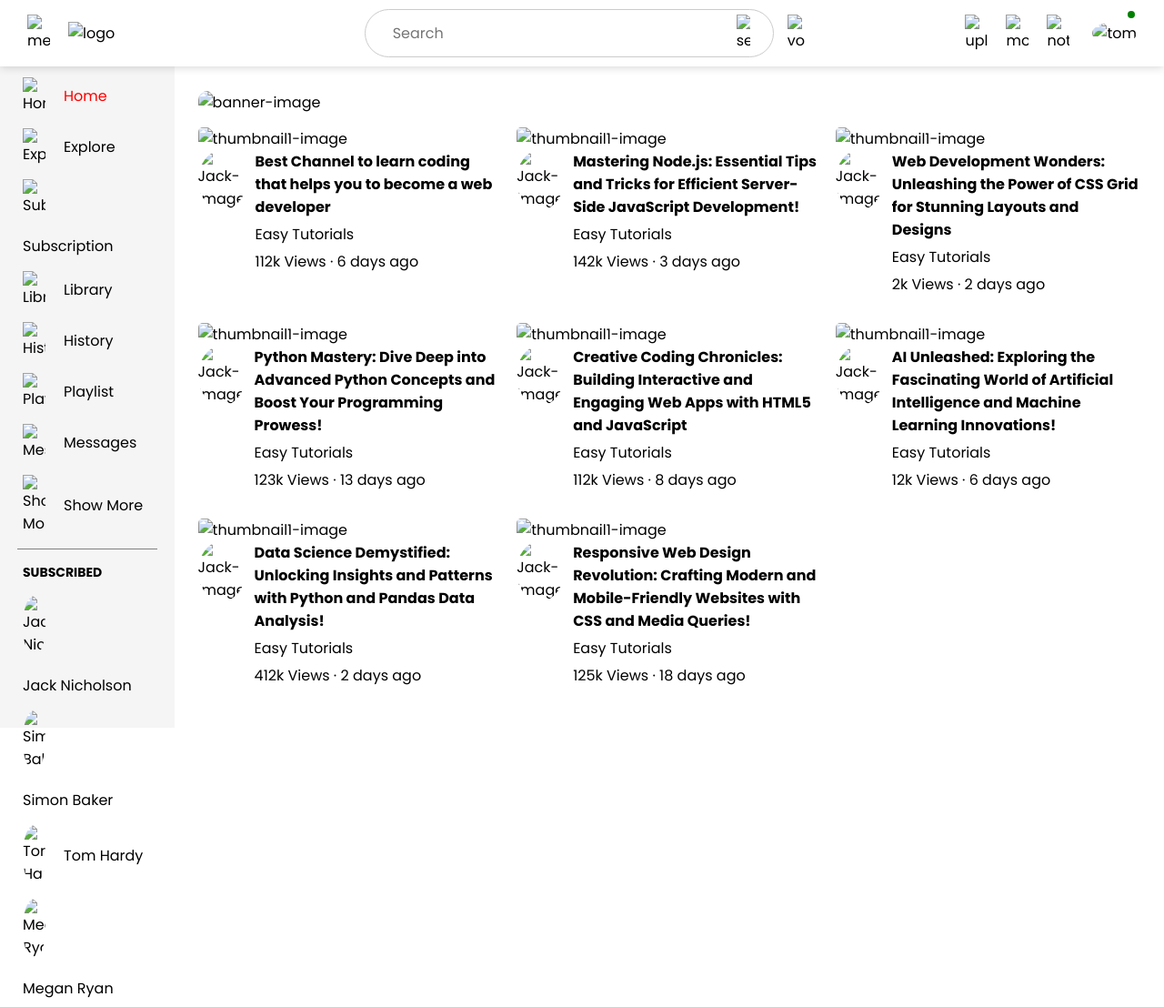
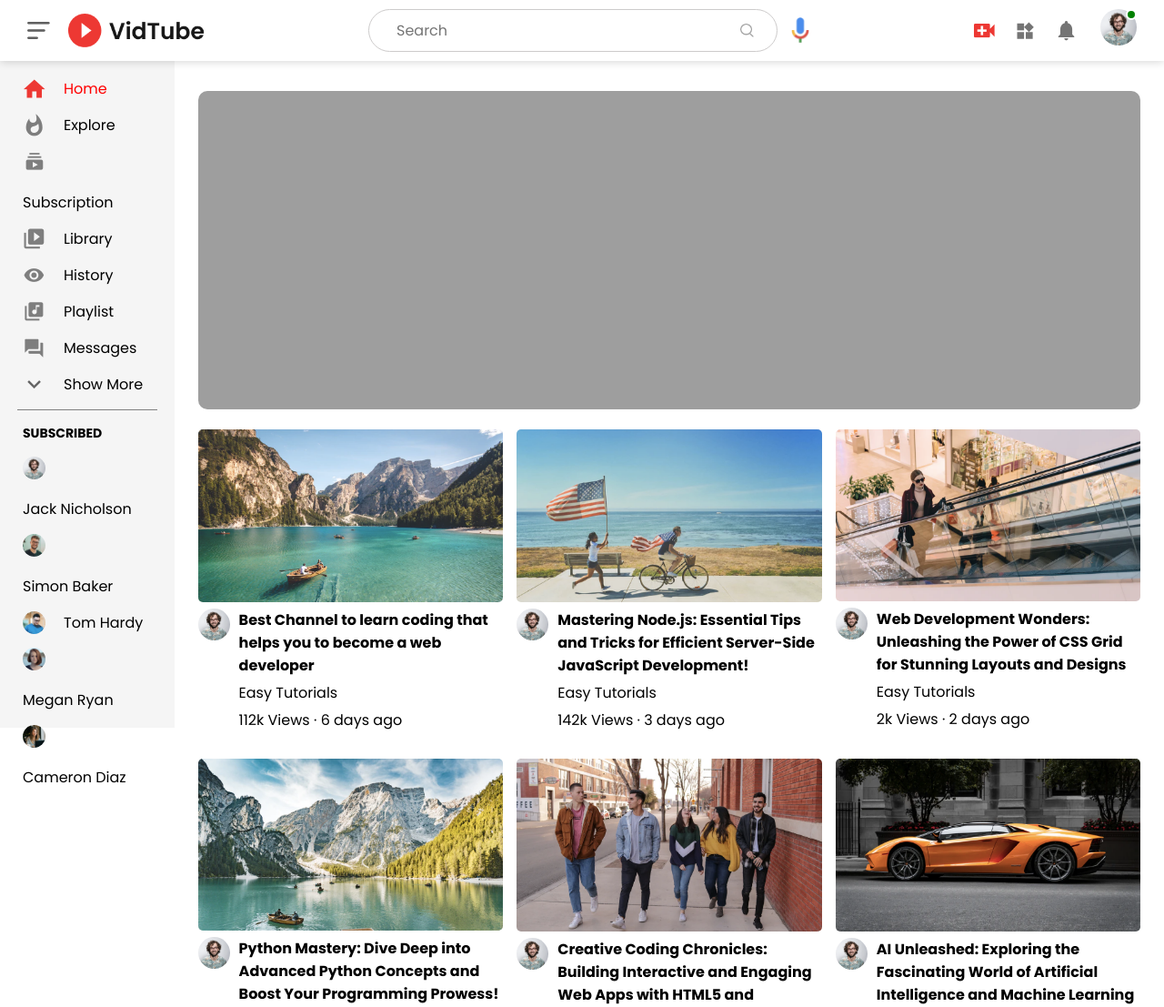
Before and after one commit to ManashSwain/VidTube, a plain HTML site: page index.html in a window 1280 px wide. Shown: the top 1107 px of the page at 91% size. Before the commit the page ends 800 px from the top, so only its background shows below. Drawn offline with Linux system fonts and the light colour scheme; the site is published under a folder, as on GitHub Pages, so addresses that start at the root find nothing; a web font is replaced by a local one.

Commit message:
corrected the image links

```diff
--- a/index.html
+++ b/index.html
@@ -5,7 +5,7 @@
     <meta http-equiv="X-UA-Compatible" content="IE=edge">
     <meta name="viewport" content="width=device-width, initial-scale=1.0">
     <link rel="stylesheet" href="index.css">
-    <link rel="icon"  type="png" href="Images/play.png">
+    <link rel="icon"  type="png" href="./Images/play.png">
     <title>VidTube - Video Streaming Website</title>
 </head>
 <body>
@@ -15,24 +15,24 @@
     <nav>
         <div class="nav-container flex">
             <div class="nav-left flex">
-                <img src="/Images/menu.png" class="img-menu" id="nav-menu" alt="menu" onclick="togglesidebar()">
-                <img src="/Images/logo.png" class="img-logo" alt="logo">
+                <img src="./Images/menu.png" class="img-menu" id="nav-menu" alt="menu" onclick="togglesidebar()">
+                <img src="./Images/logo.png" class="img-logo" alt="logo">
             </div>
             <div class="nav-middle flex">
                 <div class="input-field flex">
                     <input type="text" placeholder="Search">
-                    <img src="/Images/search.png"class="img-search" alt="search">
+                    <img src="./Images/search.png"class="img-search" alt="search">
                 </div>
-                <img src="/Images/voice-search.png" class="img-voice" alt="voice">
+                <img src="./Images/voice-search.png" class="img-voice" alt="voice">
             </div>
             <div class="nav-right flex">
                 <div class="nav-right-icons flex">
-                    <img src="/Images/upload.png" class="img-upload" alt="upload">
-                    <img src="/Images/more.png" class="img-more" alt="more">
-                    <img src="/Images/notification.png" class="img-notification" alt="notification">
+                    <img src="./Images/upload.png" class="img-upload" alt="upload">
+                    <img src="./Images/more.png" class="img-more" alt="more">
+                    <img src="./Images/notification.png" class="img-notification" alt="notification">
                 </div>
                 <div class="profile">
-                    <img src="/Images/Jack.png" class="img-tom" alt="tom">
+                    <img src="./Images/Jack.png" class="img-tom" alt="tom">
                 </div>
             </div>
         </div>
@@ -42,23 +42,23 @@
 
     <div class="sidebar"id="mini-sidebar">
         <div class="sidebar-icons">
-            <a href="#"><img src="/Images/home.png" alt="Home" class="main"><p style="color:red">Home</p></a>
-            <a href="#"><img src="/Images/explore.png" alt="Explore"><p>Explore</p></a>
-            <a href="#"><img src="/Images/subscriprion.png" alt="Subscription"><p>Subscription</p></a>
-            <a href="#"><img src="/Images/library.png" alt="Library"><p>Library</p></a>
-            <a href="#"><img src="/Images/history.png" alt="History"><p>History</p></a>
-            <a href="#"><img src="/Images/playlist.png" alt="Playlist"><p>Playlist</p></a>
-            <a href="#"><img src="/Images/messages.png" alt="Messages"><p>Messages</p></a>
-            <a href="#"><img src="/Images/show-more.png" alt="Show More"><p>Show More</p></a>
+            <a href="#"><img src="./Images/home.png" alt="Home" class="main"><p style="color:red">Home</p></a>
+            <a href="#"><img src="./Images/explore.png" alt="Explore"><p>Explore</p></a>
+            <a href="#"><img src="./Images/subscriprion.png" alt="Subscription"><p>Subscription</p></a>
+            <a href="#"><img src="./Images/library.png" alt="Library"><p>Library</p></a>
+            <a href="#"><img src="./Images/history.png" alt="History"><p>History</p></a>
+            <a href="#"><img src="./Images/playlist.png" alt="Playlist"><p>Playlist</p></a>
+            <a href="#"><img src="./Images/messages.png" alt="Messages"><p>Messages</p></a>
+            <a href="#"><img src="./Images/show-more.png" alt="Show More"><p>Show More</p></a>
             <hr>
         </div>
         <div class="subscriptions">
             <h3>SUBSCRIBED</h3>
-            <a href="#"><img src="/Images/Jack.png" alt="Jack Nicholson"><p>Jack Nicholson</p></a>
-            <a href="#"><img src="/Images/simon.png" alt="Simon Baker"><p>Simon Baker</p></a>
-            <a href="#"><img src="/Images/tom.png" alt="Tom Hardy"><p>Tom Hardy</p></a>
-            <a href="#"><img src="/Images/megan.png" alt="Megan Ryan"><p>Megan Ryan</p></a>
-            <a href="#"><img src="/Images/cameron.png" alt="Cameron Diaz"><p>Cameron Diaz</p></a>
+            <a href="#"><img src="./Images/Jack.png" alt="Jack Nicholson"><p>Jack Nicholson</p></a>
+            <a href="#"><img src="./Images/simon.png" alt="Simon Baker"><p>Simon Baker</p></a>
+            <a href="#"><img src="./Images/tom.png" alt="Tom Hardy"><p>Tom Hardy</p></a>
+            <a href="#"><img src="./Images/megan.png" alt="Megan Ryan"><p>Megan Ryan</p></a>
+            <a href="#"><img src="./Images/cameron.png" alt="Cameron Diaz"><p>Cameron Diaz</p></a>
         </div>
     </div>
 
@@ -66,14 +66,14 @@
 
     <div class="main-container" id="maincontainer">
        <div class="banner-section">
-        <img src="/Images/banner.png" alt="banner-image">
+        <img src="./Images/banner.png" alt="banner-image">
        </div>
        <div class="list-container">
         <div class="vid-list">
-            <a href="video.html"><img src="/Images/thumbnail1.png" alt="thumbnail1-image" class="thumb-nail"></a>
+            <a href="video.html"><img src="./Images/thumbnail1.png" alt="thumbnail1-image" class="thumb-nail"></a>
               <div class="vid-info">
                 <div>
-                    <img src="/Images/Jack.png" alt="Jack-image">
+                    <img src="./Images/Jack.png" alt="Jack-image">
                 </div>
                 <div class="contents">
                     <a href="video.html">Best Channel to learn coding that helps you to become a web developer</a>
@@ -83,10 +83,10 @@
             </div>
         </div>
         <div class="vid-list">
-             <a href="video.html"><img src="/Images/thumbnail2.png" alt="thumbnail1-image" class="thumb-nail"></a>
+             <a href="video.html"><img src="./Images/thumbnail2.png" alt="thumbnail1-image" class="thumb-nail"></a>
             <div class="vid-info">
                 <div>
-                    <img src="/Images/Jack.png" alt="Jack-image">
+                    <img src="./Images/Jack.png" alt="Jack-image">
                 </div>
                 <div class="contents">
                     <a href="video.html">Mastering Node.js: Essential Tips and Tricks for Efficient Server-Side JavaScript Development!</a>
@@ -96,10 +96,10 @@
             </div>
         </div>
         <div class="vid-list">
-            <a href="video.html"><img src="/Images/thumbnail3.png" alt="thumbnail1-image" class="thumb-nail"></a>
+            <a href="video.html"><img src="./Images/thumbnail3.png" alt="thumbnail1-image" class="thumb-nail"></a>
             <div class="vid-info">
                 <div>
-                    <img src="/Images/Jack.png" alt="Jack-image">
+                    <img src="./Images/Jack.png" alt="Jack-image">
                 </div>
                 <div class="contents">
                     <a href="video.html">Web Development Wonders: Unleashing the Power of CSS Grid for Stunning Layouts and Designs</a>
@@ -109,10 +109,10 @@
             </div>
         </div>
         <div class="vid-list">
-            <a href="video.html"><img src="/Images/thumbnail4.png" alt="thumbnail1-image" class="thumb-nail"></a>
+            <a href="video.html"><img src="./Images/thumbnail4.png" alt="thumbnail1-image" class="thumb-nail"></a>
             <div class="vid-info">
                 <div>
-                    <img src="/Images/Jack.png" alt="Jack-image">
+                    <img src="./Images/Jack.png" alt="Jack-image">
                 </div>
                 <div class="contents">
                     <a href="video.html">Python Mastery: Dive Deep into Advanced Python Concepts and Boost Your Programming Prowess!</a>
@@ -122,10 +122,10 @@
             </div>
         </div>
         <div class="vid-list">
-            <a href="video.html"><img src="/Images/thumbnail5.png" alt="thumbnail1-image" class="thumb-nail"></a>
+            <a href="video.html"><img src="./Images/thumbnail5.png" alt="thumbnail1-image" class="thumb-nail"></a>
             <div class="vid-info">
                 <div>
-                    <img src="/Images/Jack.png" alt="Jack-image">
+                    <img src="./Images/Jack.png" alt="Jack-image">
                 </div>
                 <div class="contents">
                     <a href="video.html">Creative Coding Chronicles: Building Interactive and Engaging Web Apps with HTML5 and JavaScript</a>
@@ -135,10 +135,10 @@
             </div>
         </div>
         <div class="vid-list">
-            <a href="video.html"><img src="/Images/thumbnail6.png" alt="thumbnail1-image" class="thumb-nail"></a>
+            <a href="video.html"><img src="./Images/thumbnail6.png" alt="thumbnail1-image" class="thumb-nail"></a>
             <div class="vid-info">
                 <div>
-                    <img src="/Images/Jack.png" alt="Jack-image">
+                    <img src="./Images/Jack.png" alt="Jack-image">
                 </div>
                 <div class="contents">
                     <a href="video.html">AI Unleashed: Exploring the Fascinating World of Artificial Intelligence and Machine Learning Innovations!</a>
@@ -148,10 +148,10 @@
             </div>
         </div>
         <div class="vid-list">
-            <a href="video.html"><img src="/Images/thumbnail7.png" alt="thumbnail1-image" class="thumb-nail"></a>
+            <a href="video.html"><img src="./Images/thumbnail7.png" alt="thumbnail1-image" class="thumb-nail"></a>
             <div class="vid-info">
                 <div>
-                    <img src="/Images/Jack.png" alt="Jack-image">
+                    <img src="./Images/Jack.png" alt="Jack-image">
                 </div>
                 <div class="contents">
                     <a href="video.html">Data Science Demystified: Unlocking Insights and Patterns with Python and Pandas Data Analysis!</a>
@@ -161,10 +161,10 @@
             </div>
         </div>
         <div class="vid-list">
-            <a href="video.html"><img src="/Images/thumbnail8.png" alt="thumbnail1-image" class="thumb-nail"></a>
+            <a href="video.html"><img src="./Images/thumbnail8.png" alt="thumbnail1-image" class="thumb-nail"></a>
             <div class="vid-info">
                 <div>
-                    <img src="/Images/Jack.png" alt="Jack-image">
+                    <img src="./Images/Jack.png" alt="Jack-image">
                 </div>
                 <div class="contents">
                     <a href="video.html">Responsive Web Design Revolution: Crafting Modern and Mobile-Friendly Websites with CSS and Media Queries!</a>
```
Also changed, not shown: video.html (+30 -30 lines).
